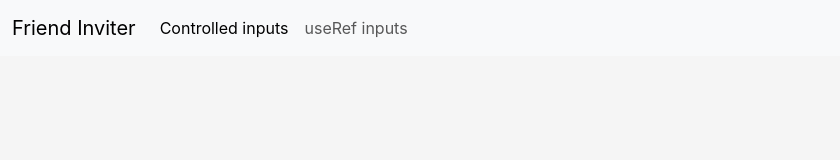
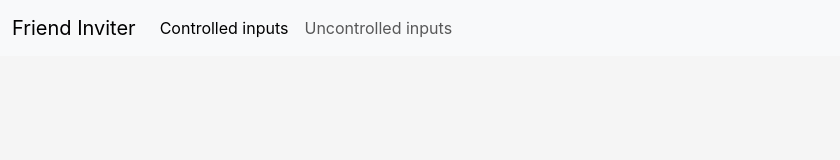
Before and after one commit to fernanda-freitas/add-remove-react, a React (Create React App) app: page / in a window 1280 px wide. Shown: the top 160 px of the page, without its empty margins (0-840 px from the left). Built offline with nearby package versions, Linux system fonts and the light colour scheme.

Commit message:
changed navitem name

```diff
--- a/src/components/Nav/index.jsx
+++ b/src/components/Nav/index.jsx
@@ -15,7 +15,7 @@
                                 <a className="nav-link active" aria-current="page" href="/">Controlled inputs</a>
                             </li>
                             <li className="nav-item">
-                                <a className="nav-link" href="/">useRef inputs</a>
+                                <a className="nav-link" href="/">Uncontrolled inputs</a>
                             </li>
                         </ul>
                     </div>
```
